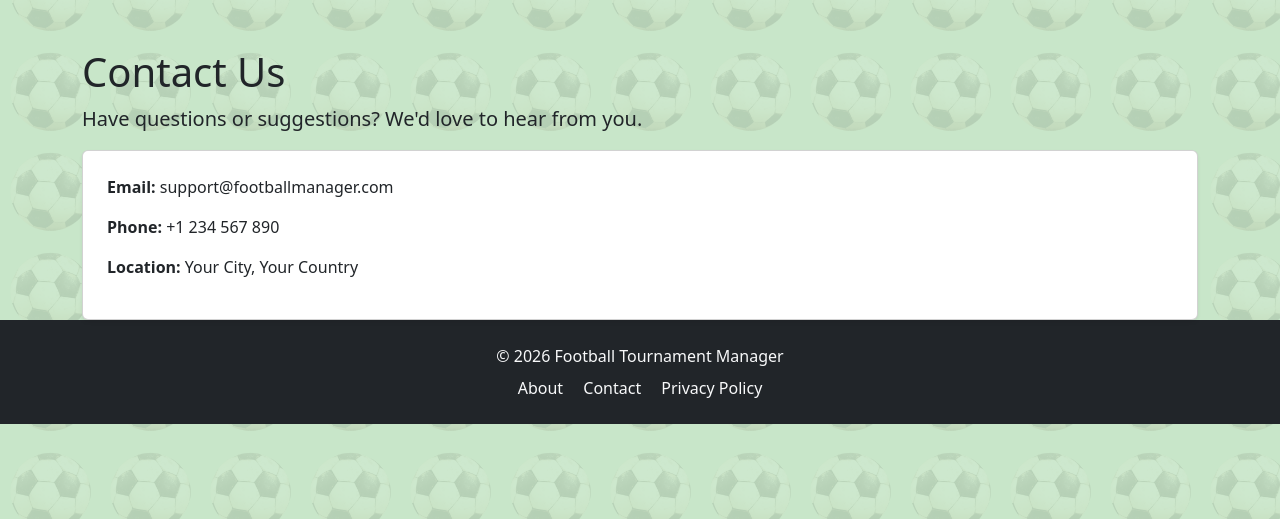
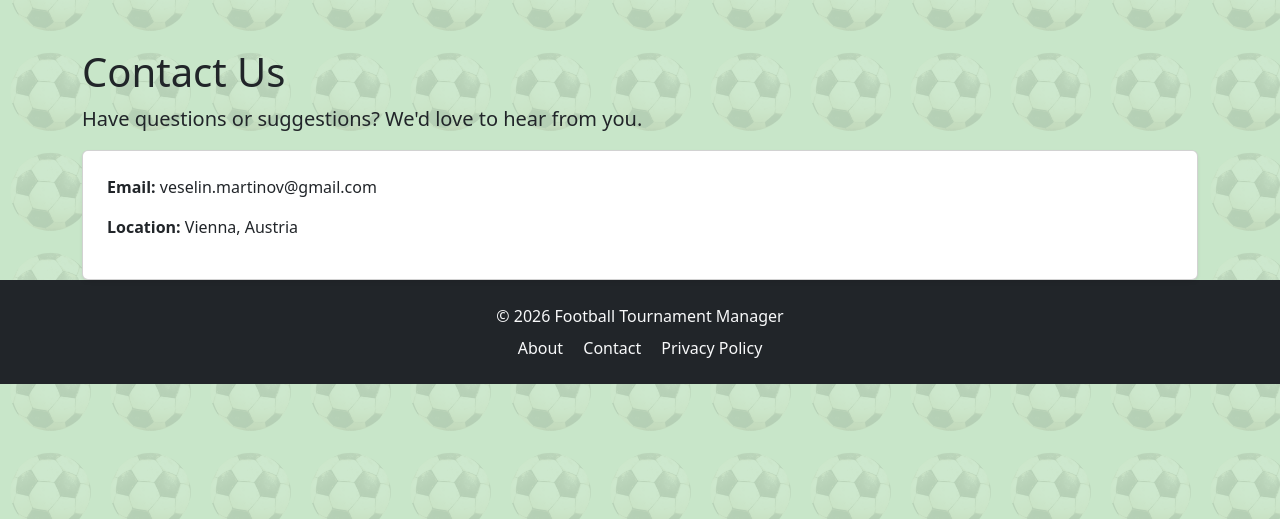
Before and after one commit to VeselinMar/TournamentManager, a Django app: page /contact/ in a window 1280 px wide. Shown: the part 56-575 px from the top of the page. Run offline with Django 4.2, Linux system fonts and the light colour scheme; data comes from the database, SQL or seed files in the repository.

Commit message:
update contact info

```diff
--- a/tournamentapp/templates/footer/contact.html
+++ b/tournamentapp/templates/footer/contact.html
@@ -7,9 +7,8 @@
     <p class="lead">Have questions or suggestions? We'd love to hear from you.</p>
 
     <div class="card p-4 shadow-sm">
-        <p><strong>Email:</strong> support@footballmanager.com</p>
-        <p><strong>Phone:</strong> +1 234 567 890</p>
-        <p><strong>Location:</strong> Your City, Your Country</p>
+        <p><strong>Email:</strong> veselin.martinov@gmail.com </p>
+        <p><strong>Location:</strong> Vienna, Austria</p>
     </div>
 </div>
 {% endblock %}
--- a/tournamentapp/templates/footer/privacy_policy.html
+++ b/tournamentapp/templates/footer/privacy_policy.html
@@ -135,7 +135,7 @@
         please contact us at:
     </p>
     <p>
-        Email: [Insert Contact Email]
+        Email: veselin.martinov@gmail.com
     </p>
 
 </div>
```
